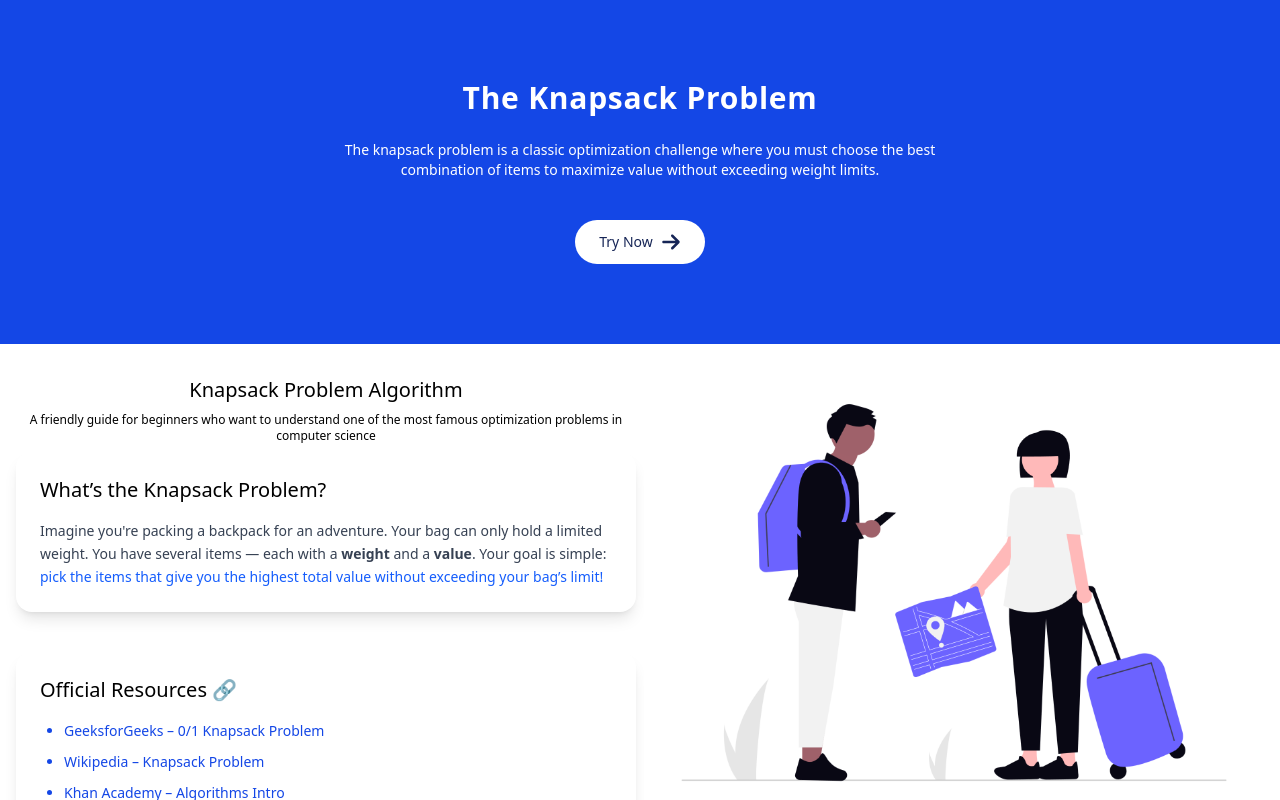
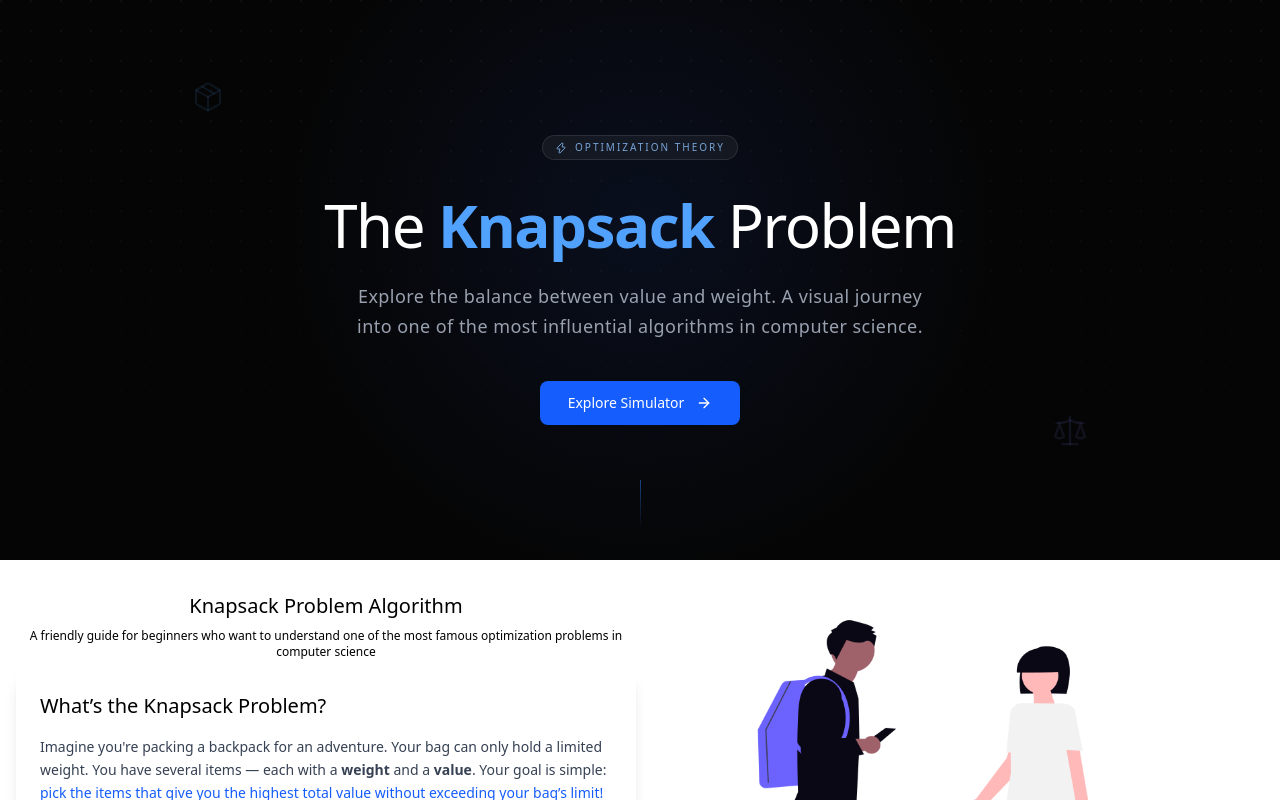
Before and after one commit to ranto-dev/Knapsack_Problem, a React (Vite) app: page / in a window 1280 px wide. Shown: the top 800 px of the page. Built offline with nearby package versions, Linux system fonts and the light colour scheme.

Commit message:
style:rework header design

```diff
--- a/package.json
+++ b/package.json
@@ -12,6 +12,7 @@
   "dependencies": {
     "@tailwindcss/vite": "^4.1.14",
     "framer-motion": "^12.23.24",
+    "lucide-react": "^1.14.0",
     "react": "^19.1.1",
     "react-dom": "^19.1.1",
     "react-icons": "^5.5.0",
--- a/src/components/header/index.tsx
+++ b/src/components/header/index.tsx
@@ -1,37 +1,123 @@
 import { motion } from "framer-motion";
-import { FaArrowRight } from "react-icons/fa6";
+import { ArrowRight, Package, Scale, Zap } from "lucide-react";
 
 const Header = () => {
+  const containerVariants = {
+    hidden: { opacity: 0 },
+    visible: {
+      opacity: 1,
+      transition: { staggerChildren: 0.15, delayChildren: 0.1 },
+    },
+  };
+
+  const itemVariants = {
+    hidden: { opacity: 0, y: 15 },
+    visible: {
+      opacity: 1,
+      y: 0,
+      transition: { duration: 0.7, ease: [0.25, 0.1, 0.25, 1] },
+    },
+  };
+
   return (
-    <header className="w-full bg-blue-700 text-white text-center py-20 flex flex-col items-center justify-center gap-6 relative overflow-hidden">
+    <header className="relative w-full min-h-[70vh] flex flex-col items-center justify-center text-center px-6 overflow-hidden bg-[#050505] text-white">
+      {/* Background Decor - Plus subtil */}
+      <div className="absolute top-0 left-1/2 -translate-x-1/2 w-full h-full bg-[radial-gradient(circle_at_50%_40%,#1e3a8a30_0%,transparent_50%)] pointer-events-none" />
+
+      <div className="absolute inset-0 z-0 opacity-[0.05] [mask-image:linear-gradient(to_bottom,black,transparent)] pointer-events-none">
+        <svg width="100%" height="100%">
+          <pattern
+            id="grid-dots"
+            width="30"
+            height="30"
+            patternUnits="userSpaceOnUse"
+          >
+            <circle cx="1" cy="1" r="1" fill="white" />
+          </pattern>
+          <rect width="100%" height="100%" fill="url(#grid-dots)" />
+        </svg>
+      </div>
+
+      {/* Floating Icons - Taille réduite et plus discrets */}
+      <motion.div
+        className="absolute top-[15%] left-[15%] text-blue-400/10 hidden lg:block"
+        animate={{ y: [0, -10, 0] }}
+        transition={{ duration: 5, repeat: Infinity, ease: "easeInOut" }}
+      >
+        <Package size={32} strokeWidth={1.5} />
+      </motion.div>
+
+      <motion.div
+        className="absolute bottom-[20%] right-[15%] text-indigo-400/10 hidden lg:block"
+        animate={{ y: [0, 10, 0] }}
+        transition={{
+          duration: 6,
+          repeat: Infinity,
+          ease: "easeInOut",
+          delay: 0.5,
+        }}
+      >
+        <Scale size={36} strokeWidth={1.5} />
+      </motion.div>
+
+      {/* Main Content */}
+      <motion.div
+        variants={containerVariants}
+        initial="hidden"
+        animate="visible"
+        className="relative z-10 max-w-3xl flex flex-col items-center"
+      >
+        {/* Badge - Plus fin */}
+        <motion.div
+          variants={itemVariants}
+          className="inline-flex items-center gap-2 px-3 py-1 rounded-full border border-white/10 bg-white/5 text-blue-300/80 text-[10px] font-medium uppercase tracking-[0.2em] mb-8"
+        >
+          <Zap size={12} />
+          <span>Optimization Theory</span>
+        </motion.div>
+
+        {/* Title - Taille réduite pour plus de chic (4xl à 6xl max) */}
         <motion.h1
-        className="text-2xl md:text-3xl font-semibold tracking-wide"
-        initial={{ opacity: 0, y: -30 }}
-        animate={{ opacity: 1, y: 0 }}
-        transition={{ duration: 0.8 }}
+          variants={itemVariants}
+          className="text-4xl md:text-5xl lg:text-6xl font-medium tracking-tight leading-[1.1] mb-6"
         >
-        The Knapsack Problem
+          The <span className="text-blue-400 font-semibold">Knapsack</span>{" "}
+          Problem
         </motion.h1>
+
+        {/* Description - Taille de lecture standard et aérée */}
         <motion.p
-        className="text-xs sm:text-sm max-w-2xl px-6"
-        initial={{ opacity: 0, y: 20 }}
-        animate={{ opacity: 1, y: 0 }}
-        transition={{ delay: 0.3, duration: 0.8 }}
+          variants={itemVariants}
+          className="text-gray-400 text-base md:text-lg max-w-xl leading-relaxed mb-10 font-light tracking-wide"
         >
-        The knapsack problem is a classic optimization challenge where you must
-        choose the best combination of items to maximize value without exceeding
-        weight limits.
+          Explore the balance between value and weight. A visual journey into
+          one of the most influential algorithms in computer science.
         </motion.p>
 
+        {/* Action Button - Plus compact et minimaliste */}
+        <motion.div variants={itemVariants}>
           <motion.a
             href="#try-it"
-        className="mt-4 inline-flex items-center gap-2 bg-white text-sm text-blue-950 px-6 py-3 rounded-full hover:bg-blue-100 transition-colors"
-        whileHover={{ scale: 1.05 }}
-        whileTap={{ scale: 0.95 }}
+            className="group relative flex items-center gap-3 bg-blue-600 hover:bg-blue-500 text-white px-7 py-3 rounded-lg font-medium text-sm transition-all duration-300"
+            whileHover={{ y: -2 }}
+            whileTap={{ scale: 0.98 }}
           >
-        Try Now
-        <FaArrowRight className="w-5 h-5" />
+            <span>Explore Simulator</span>
+            <ArrowRight
+              size={16}
+              className="group-hover:translate-x-1 transition-transform"
+            />
           </motion.a>
+        </motion.div>
+      </motion.div>
+
+      {/* Scroll Indicator */}
+      <motion.div
+        className="absolute bottom-8 w-px h-12 bg-gradient-to-b from-blue-500/50 to-transparent"
+        initial={{ opacity: 0 }}
+        animate={{ opacity: 1 }}
+        transition={{ delay: 1.2 }}
+      />
     </header>
   );
 };
```
Also changed, not shown: 1 other file (tests, documents, lock files or other folders). Lines whose indentation alone changed are shown as unchanged.
